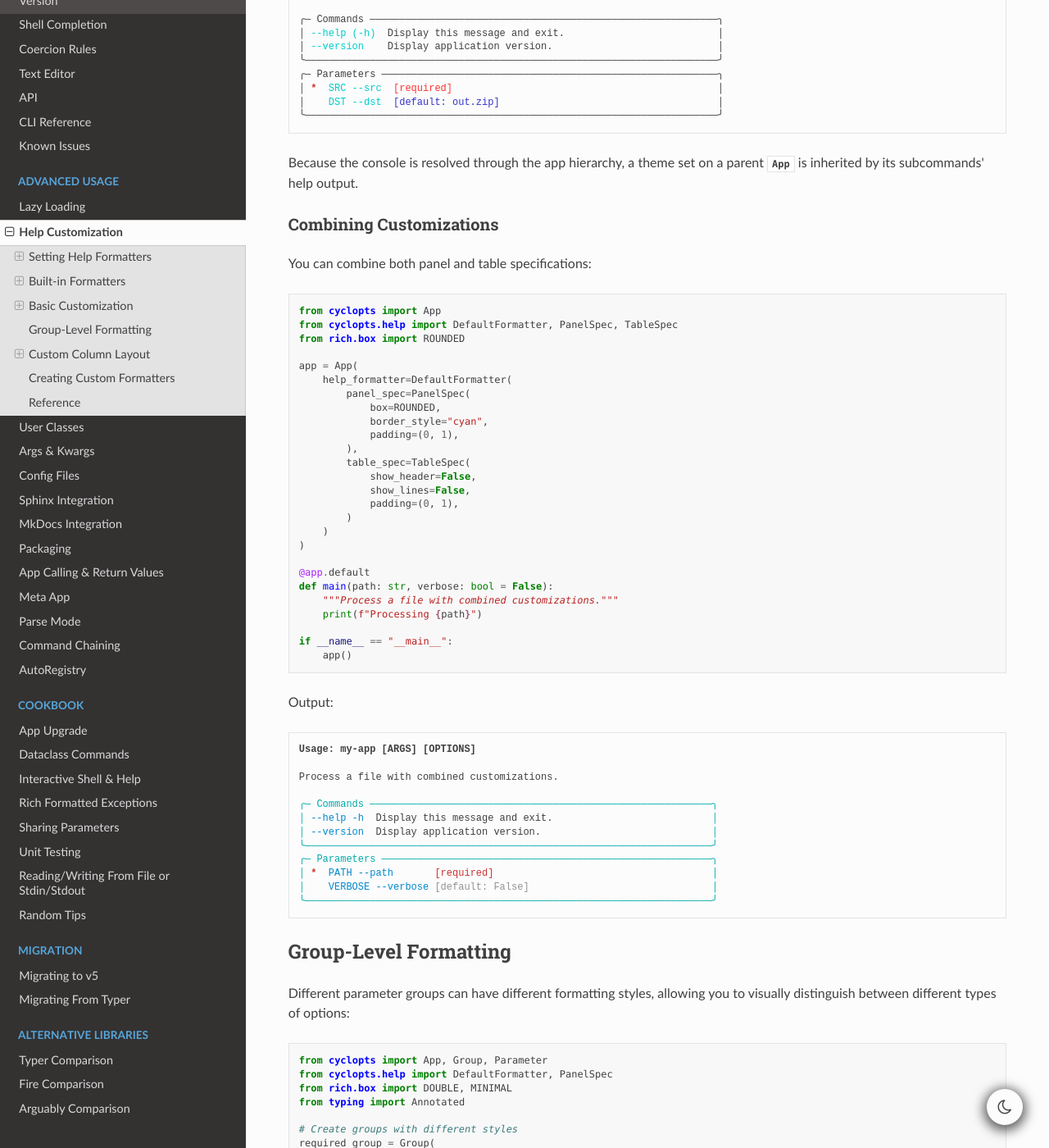
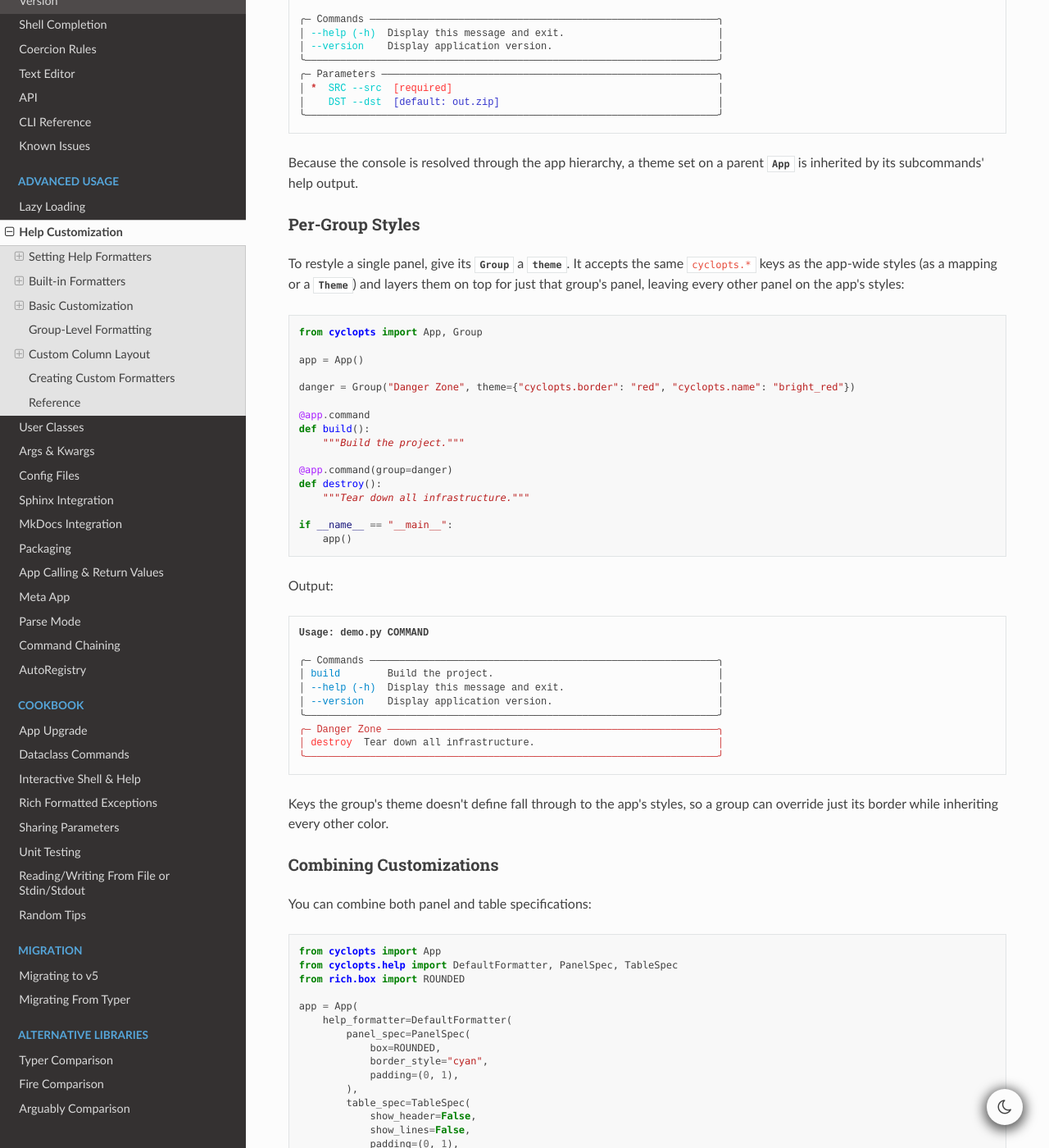
Before and after one commit to BrianPugh/cyclopts, a Sphinx documentation site: the page built from docs/source/help_customization.rst, in a window 1280 px wide and 1400 px high, scrolled down 5859 px. Shown: the whole window at 82% size. Built offline with Sphinx 7.4.7 and the Read the Docs theme 3.1.0, drawn with Linux system fonts in a browser that asks for light colours; the version number could not be read and is left out.

Commit message:
feat(help): add Group.theme for per-group help panel styling
A Group can now carry its own theme that overrides the cyclopts.* styles for
just its help panel, e.g. Group("Danger Zone", theme={"cyclopts.border": "red"}).
It accepts the same cyclopts.* keys as the app-wide styles (a mapping or a
rich.theme.Theme) and layers them on top for that group only, so an app-wide
theme still applies to every other panel.

- Group.theme field (mapping or Theme), excluded from equality (presentation,
  not identity). Stored as given and normalized to a Theme lazily at render
  time, so setting it never imports Rich on the happy path.
- HelpPanel carries the group's theme; DefaultStyled normalizes it (Rich needs
  a Theme, not a dict) and pushes it on top of the style defaults for that panel.
- Docs: new "Per-Group Styles" section with rendered example; api.rst Group.theme.
- Tests: equality exclusion, and dict/Theme end-to-end with no bleed.

Co-Authored-By: Claude Opus 4.8 <noreply@anthropic.com>
Claude-Session: https://claude.ai/code/session_014w1U3U2xEkthie6H7fcSzQ

```diff
--- a/docs/source/help_customization.rst
+++ b/docs/source/help_customization.rst
@@ -369,6 +369,53 @@ Output:
 
 Because the console is resolved through the app hierarchy, a theme set on a
 parent :class:`~cyclopts.App` is inherited by its subcommands' help output.
+
+Per-Group Styles
+^^^^^^^^^^^^^^^^
+
+To restyle a single panel, give its :class:`~cyclopts.Group` a
+:attr:`~cyclopts.Group.theme`. It accepts the same ``cyclopts.*`` keys as the
+app-wide styles (as a mapping or a :class:`~rich.theme.Theme`) and layers them on
+top for just that group's panel, leaving every other panel on the app's styles:
+
+.. code-block:: python
+
+   from cyclopts import App, Group
+
+   app = App()
+
+   danger = Group("Danger Zone", theme={"cyclopts.border": "red", "cyclopts.name": "bright_red"})
+
+   @app.command
+   def build():
+       """Build the project."""
+
+   @app.command(group=danger)
+   def destroy():
+       """Tear down all infrastructure."""
+
+   if __name__ == "__main__":
+       app()
+
+Output:
+
+.. raw:: html
+
+   <div class="highlight-default notranslate">
+         <pre style="font-family: monospace;"><span style="font-weight: bold">Usage: demo.py COMMAND</span>
+
+   ╭─ Commands ───────────────────────────────────────────────────────────╮
+   │ <span style="color: #0088cc">build        </span>Build the project.                                      │
+   │ <span style="color: #0088cc">--help (-h)  </span>Display this message and exit.                          │
+   │ <span style="color: #0088cc">--version    </span>Display application version.                            │
+   ╰──────────────────────────────────────────────────────────────────────╯
+   <span style="color: #cc3333">╭─ Danger Zone ────────────────────────────────────────────────────────╮</span>
+   <span style="color: #cc3333">│</span> <span style="color: #ff3333">destroy  </span>Tear down all infrastructure.                               <span style="color: #cc3333">│</span>
+   <span style="color: #cc3333">╰──────────────────────────────────────────────────────────────────────╯</span></pre>
+   </div>
+
+Keys the group's theme doesn't define fall through to the app's styles, so a
+group can override just its border while inheriting every other color.
 
 Combining Customizations
 ^^^^^^^^^^^^^^^^^^^^^^^^
```
Also changed, not shown: docs/source/api.rst (+11 -0 lines), 6 other files.
